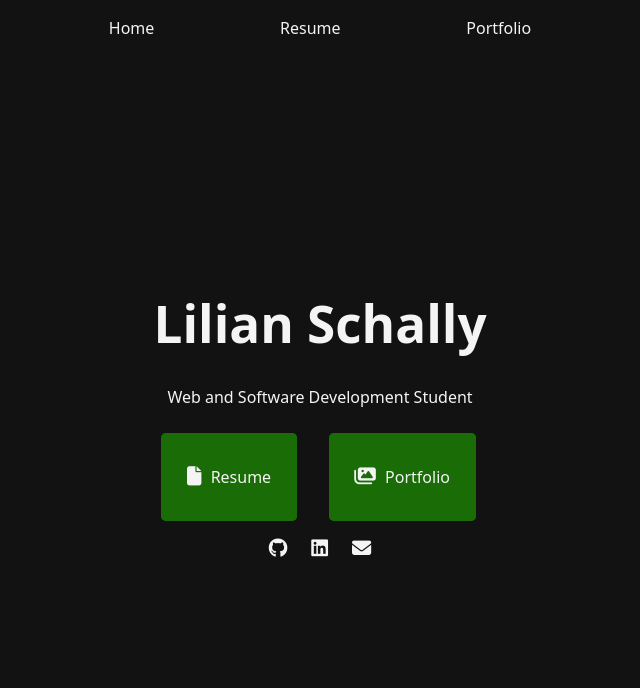
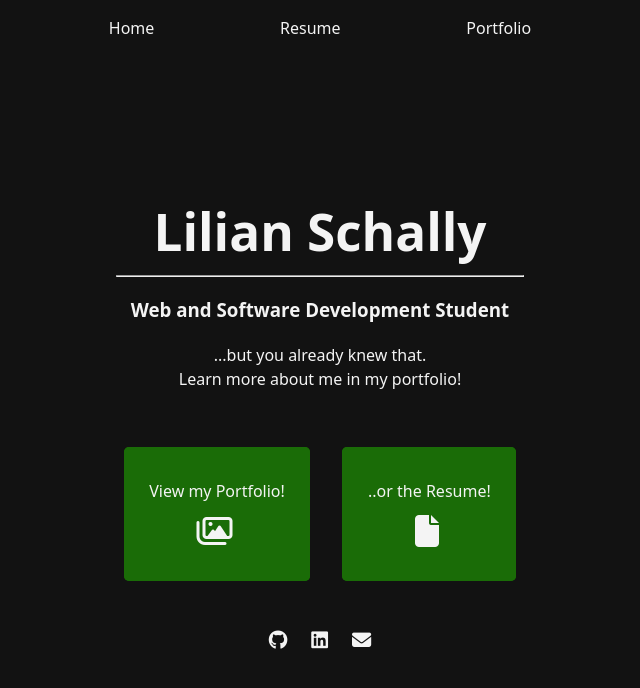
Before and after one commit to LilyLavender/portfolio, a Vue app: page /#/ in a window 1280 px wide. Shown: the top 688 px of the page, without its empty margins (320-960 px from the left). Built offline with nearby package versions, Linux system fonts and the light colour scheme.

Commit message:
Home page overhaul

```diff
--- a/src/views/Home.vue
+++ b/src/views/Home.vue
@@ -1,17 +1,31 @@
 <template>
   <div class="home">
-    <h1>Lilian Schally</h1>
-    <p>Web and Software Development Student</p>
+    <!-- Title / desc -->
+    <h1 class="slide-in">Lilian Schally</h1>
+    <hr />
+    <h3 class="slide-in delay-1">Web and Software Development Student</h3>
+    <p class="slide-in delay-2 connect-top">...but you already knew that.</p>
+    <p class="slide-in delay-3 connect-bottom">Learn more about me in my portfolio!</p>
+
+    <div class="spacer"></div>
+
+    <!-- Nav buttons -->
     <div class="router-buttons unvisitable">
+      <router-link to="/development" class="button gooey">
+        View my Portfolio!
+        <br>
+        <i class="far fa-images large-i"></i>
+      </router-link>
       <router-link to="/resume" class="button gooey">
-        <i class="fas fa-file"></i>
-        Resume
-      </router-link>
-      <router-link to="/development" class="button gooey">
-        <i class="fas fa-images"></i>
-        Portfolio
+        ..or the Resume!
+        <br>
+        <i class="fas fa-file large-i"></i>
       </router-link>
     </div>
+
+    <div class="spacer"></div>
+
+    <!-- Social links -->
     <div class="social unvisitable">
       <a href="https://github.com/LilyLavender" target="_blank">
         <i class="fab fa-github"></i>
@@ -34,6 +48,7 @@
 .router-buttons {
   display: flex;
   gap: 1rem;
+  align-items: center;
 }
 .router-buttons .button {
   padding-top: 2rem;
@@ -41,6 +56,23 @@
 }
 .router-buttons i {
   margin-right: 5px;
+}
+a {
+  width: fit-content;
+  height: fit-content;
+}
+h1 {
+  margin-bottom: 1rem;
+}
+.large-i {
+  font-size: xx-large;
+  margin-top: 0.75rem;
+}
+.connect-top {
+  margin-bottom: 0;
+}
+.connect-bottom {
+  margin-top: 0;
 }
 
 /* Social */
@@ -55,4 +87,32 @@ i {
 a {
   margin: 0.5rem;
 }
+
+/* Spacer */
+.spacer {
+  height: 2rem;
+}
+
+/* Animation */
+.slide-in {
+  opacity: 0;
+  transform: translateY(-10px);
+  animation: fadeInUp 0.8s ease forwards;
+}
+.delay-1 {
+  animation-delay: 0.2s;
+}
+.delay-2 {
+  animation-delay: 1.6s;
+}
+.delay-3 {
+  animation-delay: 2.0s;
+}
+
+@keyframes fadeInUp {
+  to {
+    opacity: 1;
+    transform: translateY(0);
+  }
+}
 </style>
```
